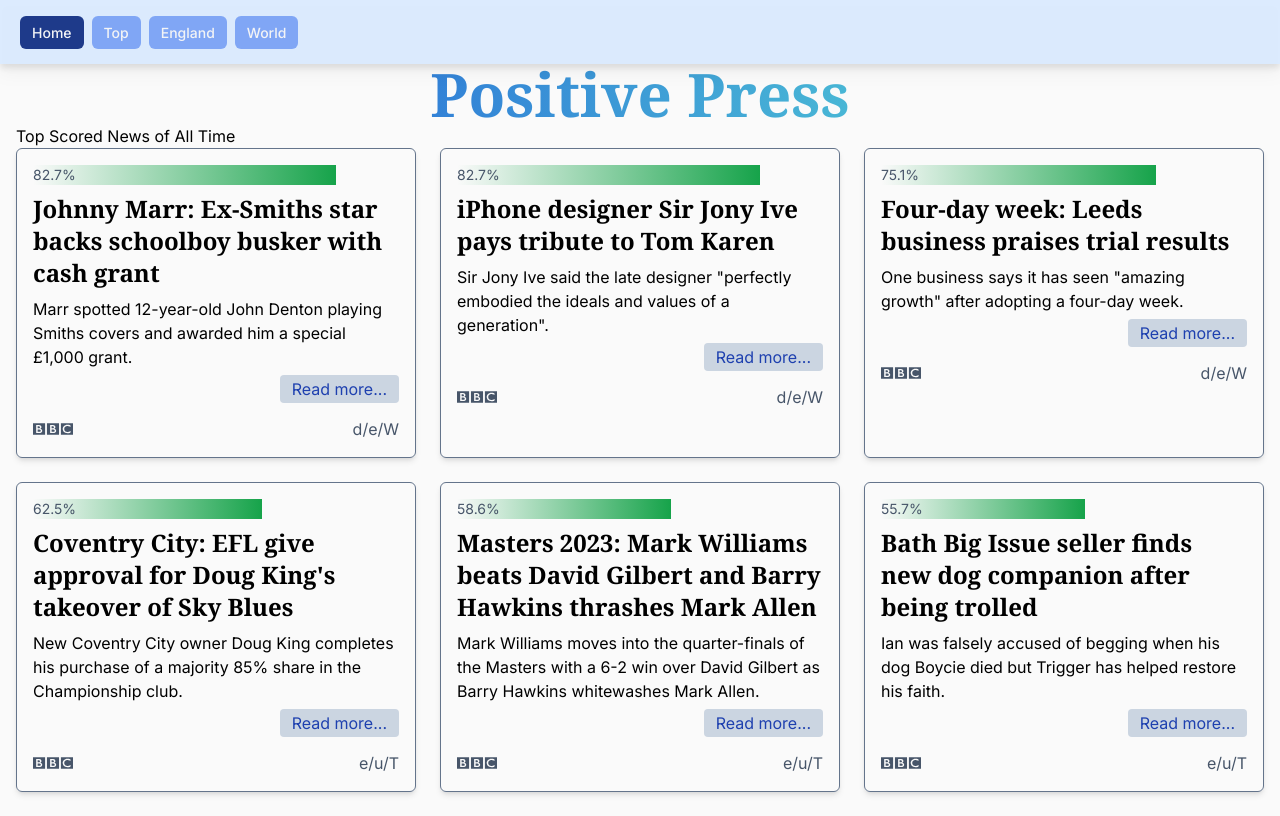
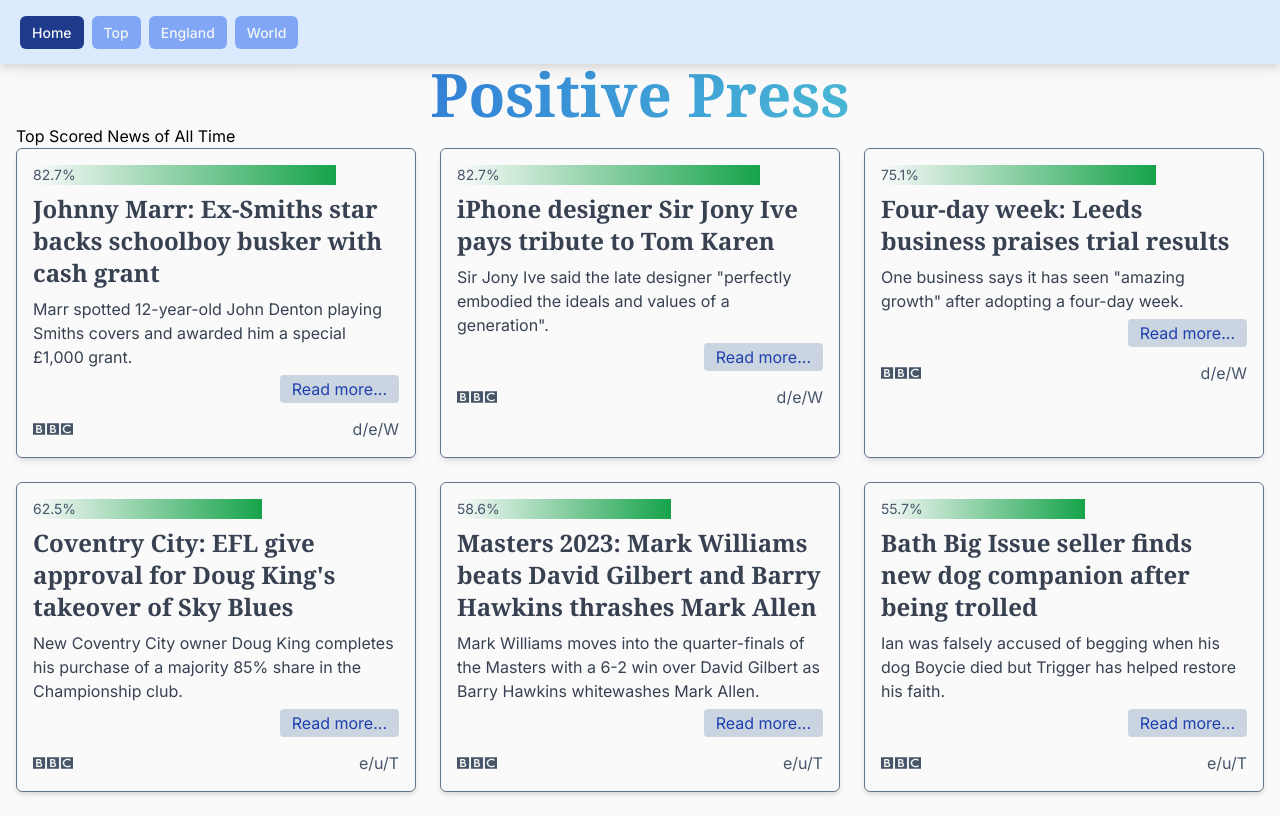
Before and after one commit to tj2904/positive-press, a Next.js app: page /news/top in a window 1280 px wide. Built offline with nearby package versions, Linux system fonts and the light colour scheme; no server answers.

Commit message:
text color

```diff
--- a/app/components/Article.tsx
+++ b/app/components/Article.tsx
@@ -57,11 +57,11 @@ function Article(props: NewsResponse) {
       </div>)}
 
 
-      <h3 className="font-serif font-semibold text-2xl mt-2">{props.title}</h3>
+      <h3 className="font-serif font-semibold text-2xl mt-2 text-gray-700">{props.title}</h3>
       {ogImage && (props.imageUrl ? <Image className="rounded-md" src={props.imageUrl} width="1024" height="576" alt="bbc news image" crossOrigin="anonymous" /> :
         <Image className="rounded-md" src={ogImage} width="1024" height="576" alt="bbc news image" crossOrigin="anonymous" />
       )}
-      <p className="my-2">{props.summary}</p>
+      <p className="my-2 text-gray-700">{props.summary}</p>
       <p className="text-right text-blue-800 my-2"><a href={props.id} className=" bg-slate-300 rounded hover:bg-slate-400 p-1 px-3">Read more...</a></p>
       <div className="flex justify-between items-center text-slate-600 -mb-2">
         <div><SiBbc size={40} /></div>
```
